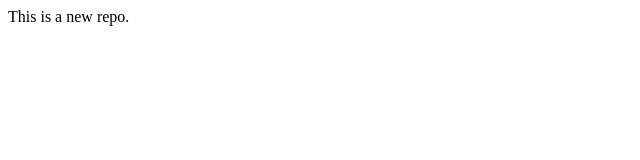
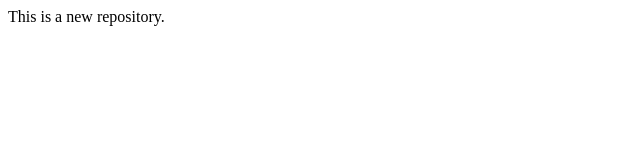
Before and after one commit to jaison005/localrepository, a plain HTML site: page index.html in a window 1280 px wide. Shown: the full height of the page, 0-640 px from the left. Drawn offline with Linux system fonts and the light colour scheme.

Commit message:
Add Initial Files

```diff
--- a/index.html
+++ b/index.html
@@ -1 +1 @@
-<p>This is a new repo.</p>
+<p>This is a new repository.</p>
```
